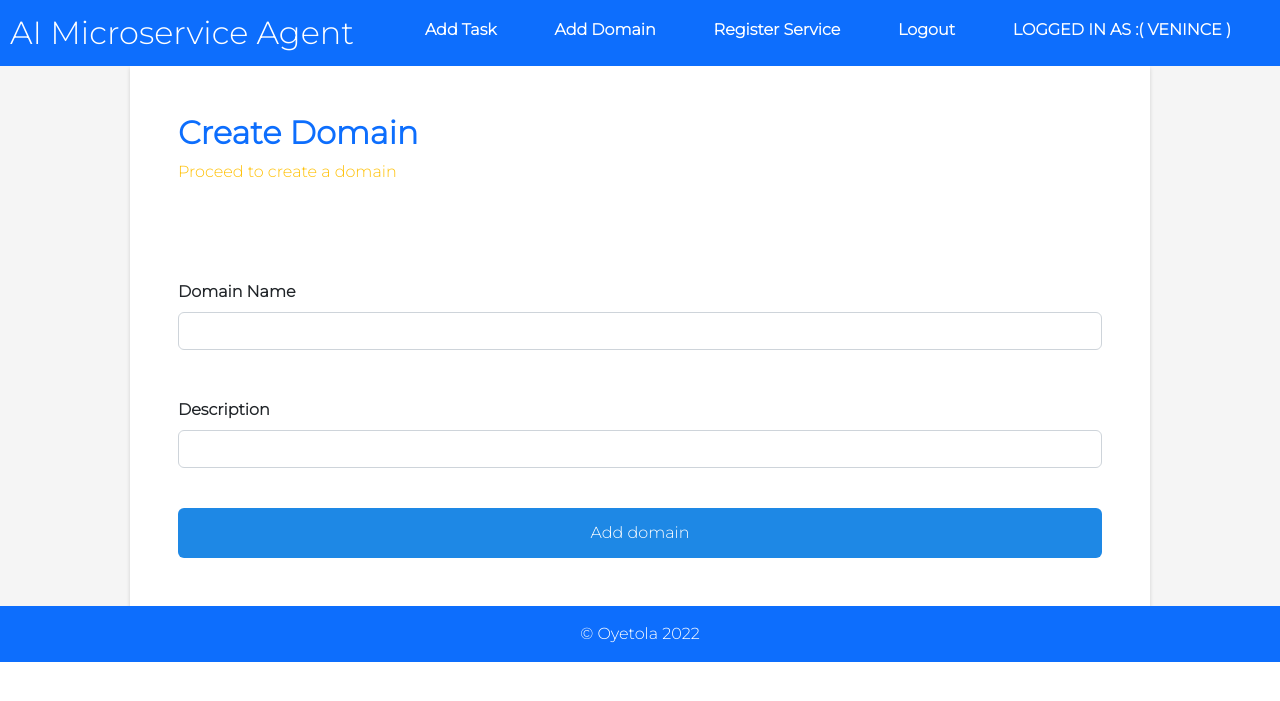
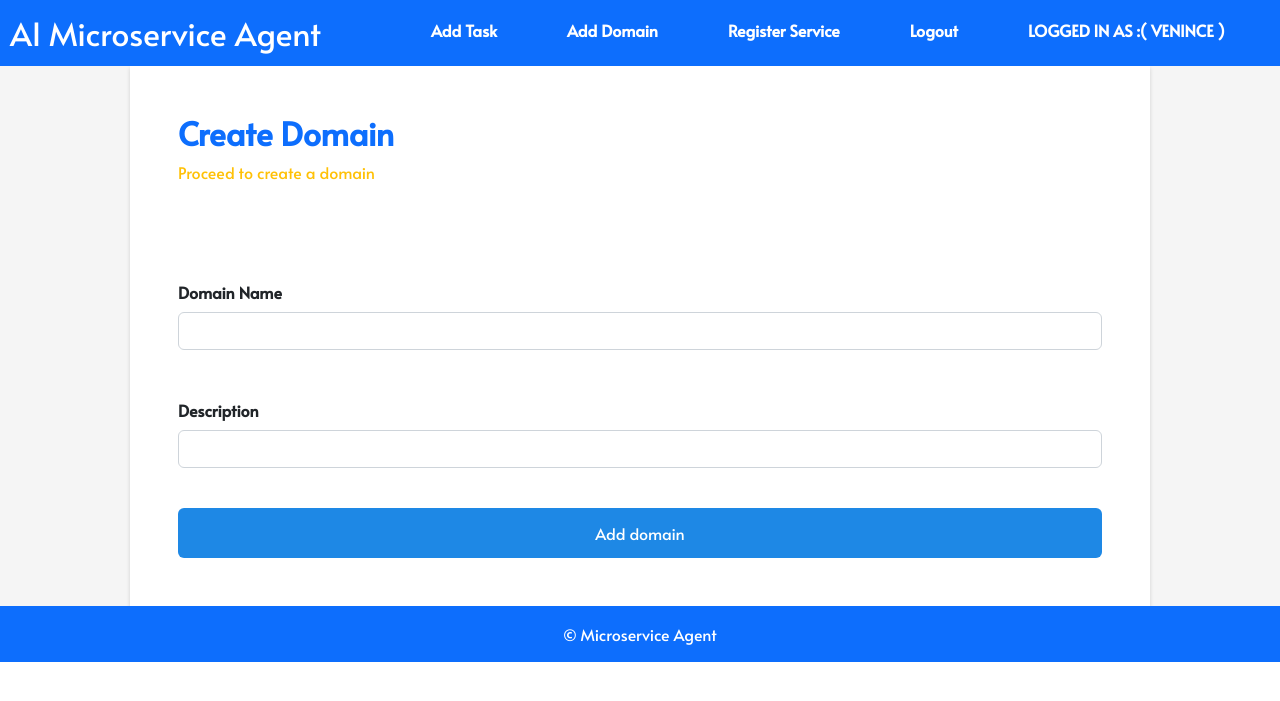
Before and after one commit to oyetola07/myproject, a Flask app: page /domain in a window 1280 px wide. Shown: the top 701 px of the page. Run offline with Flask 2, Linux system fonts and the light colour scheme; a user stored in the database is signed in; some libraries are stand-ins or nearby versions.

Commit message:
second commit

```diff
--- a/flaskInterface/__init__.py
+++ b/flaskInterface/__init__.py
@@ -15,6 +15,7 @@ ALLOWED_EXTENSIONS = {'csv', 'xlsx'}
 app.config['SECRET_KEY']='b8b9f3d03b7514b9e92d628fe4a5b4da'
 app.config['SQLALCHEMY_DATABASE_URI'] = 'sqlite:///site.db'
 app.config['UPLOAD_FOLDER'] = 'storage/files'
+app.config['SQLALCHEMY_TRACK_MODIFICATIONS'] = False
 
 
 
--- a/flaskInterface/static/css/styles.css
+++ b/flaskInterface/static/css/styles.css
@@ -1,9 +1,9 @@
-@import url('https://fonts.googleapis.com/css2?family=Montserrat:wght@300&display=swap');
+@import url('https://fonts.googleapis.com/css2?family=Alata&display=swap');
 :root{
     --primary-color: #1E88E5
 }
 body{
-    font-family: 'Montserrat', sans-serif;
+    font-family: 'Alata', sans-serif;
     font-size: 16px;
 }
 small{
--- a/flaskInterface/templates/index.html
+++ b/flaskInterface/templates/index.html
@@ -23,6 +23,6 @@
 
         {% endblock content %}
 
-    <footer class="bg-primary text-center p-3 text-white">&copy Oyetola 2022</footer>
+    <footer class="bg-primary text-center p-3 text-white">&copy Microservice Agent</footer>
 </body>
 </html>
```
